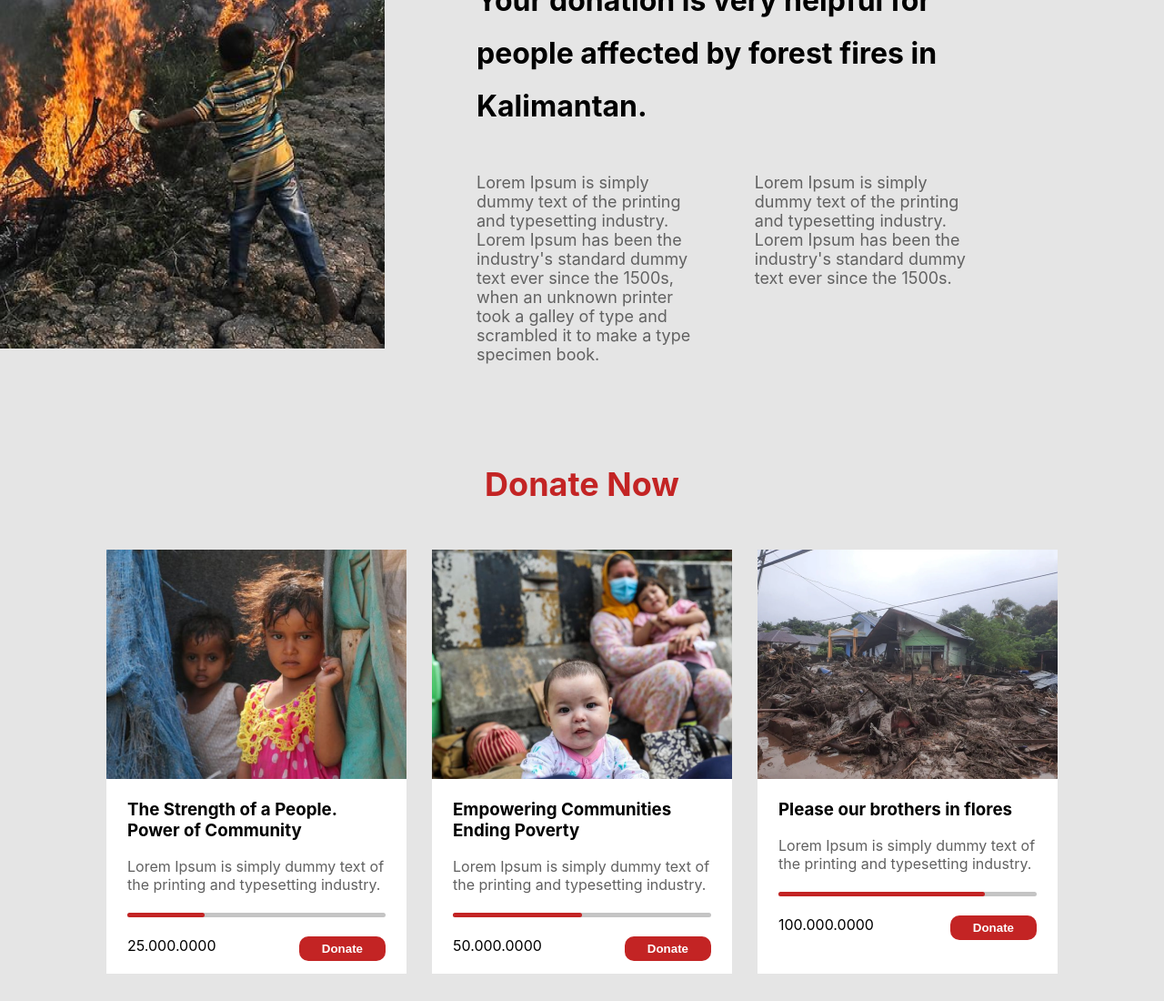
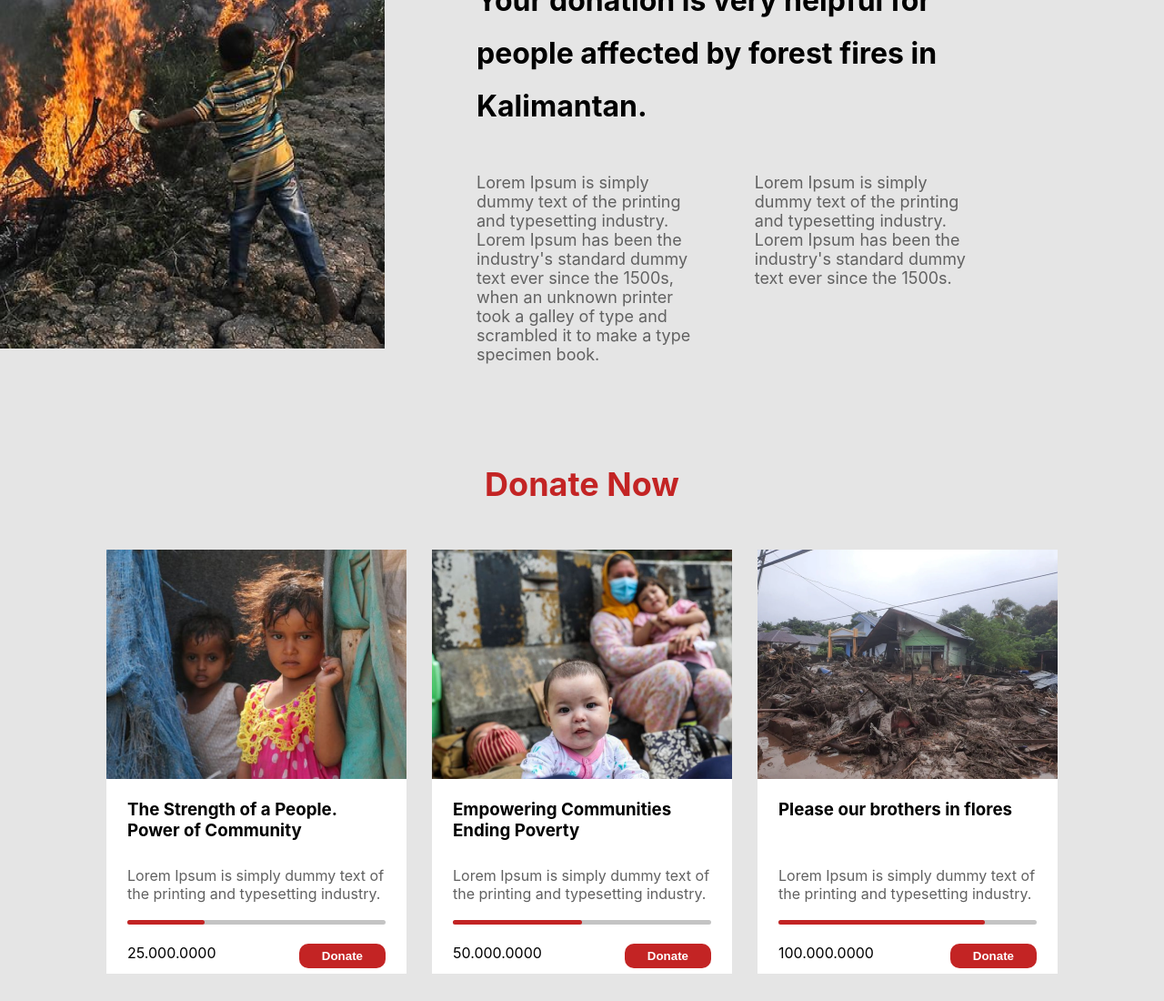
Before and after one commit to ahmadraihannudinyahya/Holly-Ways, a React (Create React App) app: page / in a window 1280 px wide. Shown: the part 1114-2214 px from the top of the page at 91% size. Built offline with nearby package versions, Linux system fonts and the light colour scheme.

Commit message:
change static font height in card fund

```diff
--- a/src/component/common/CardFund.css
+++ b/src/component/common/CardFund.css
@@ -6,9 +6,11 @@
 
 .cardfund > h3 {
   margin: 18px 23px;
+  height: 56px;
 }
 .cardfund > p {
   margin: 0 23px;
+  height: 38px;
   color: #616161;
 }
 .cardfund > div:nth-child(4) {
```
